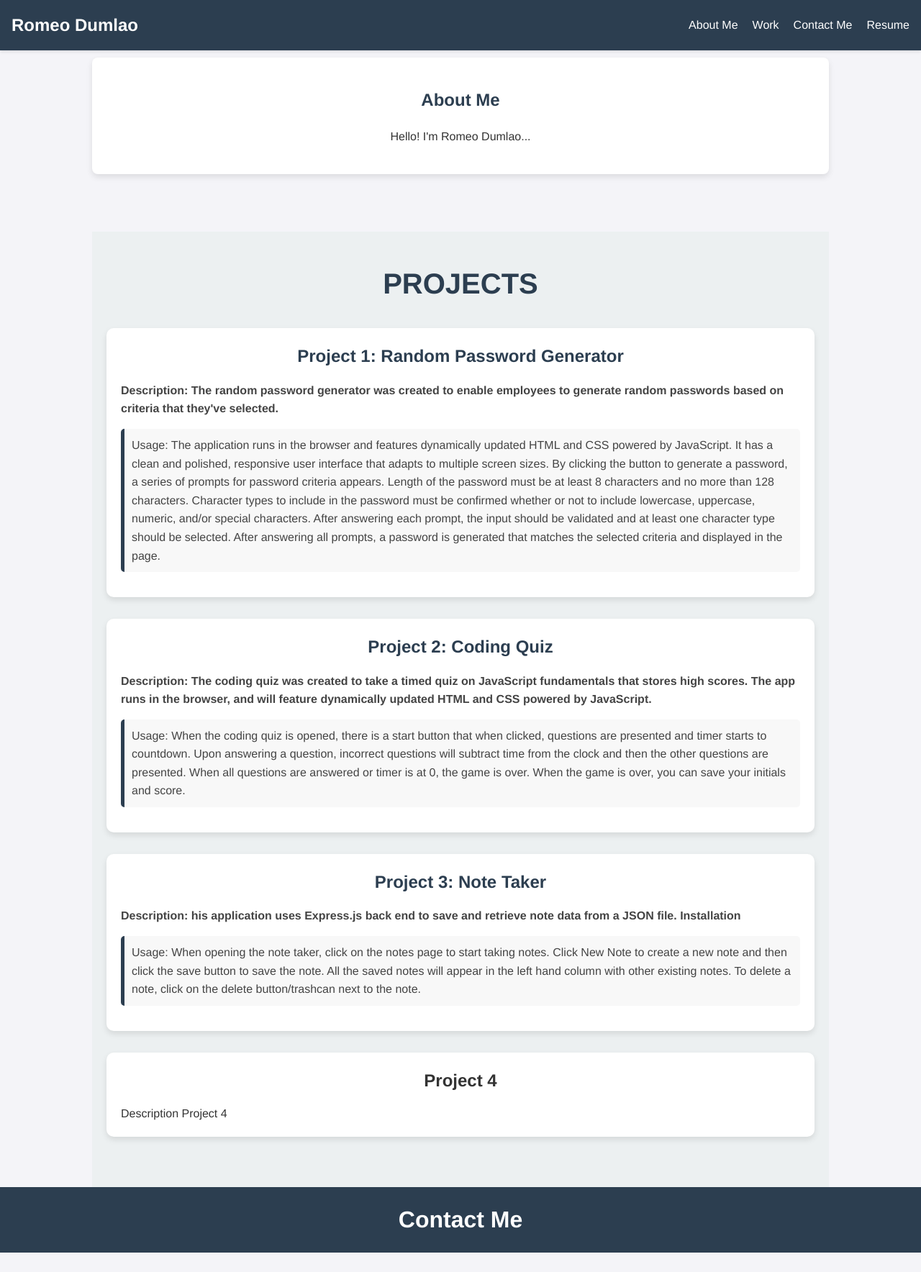
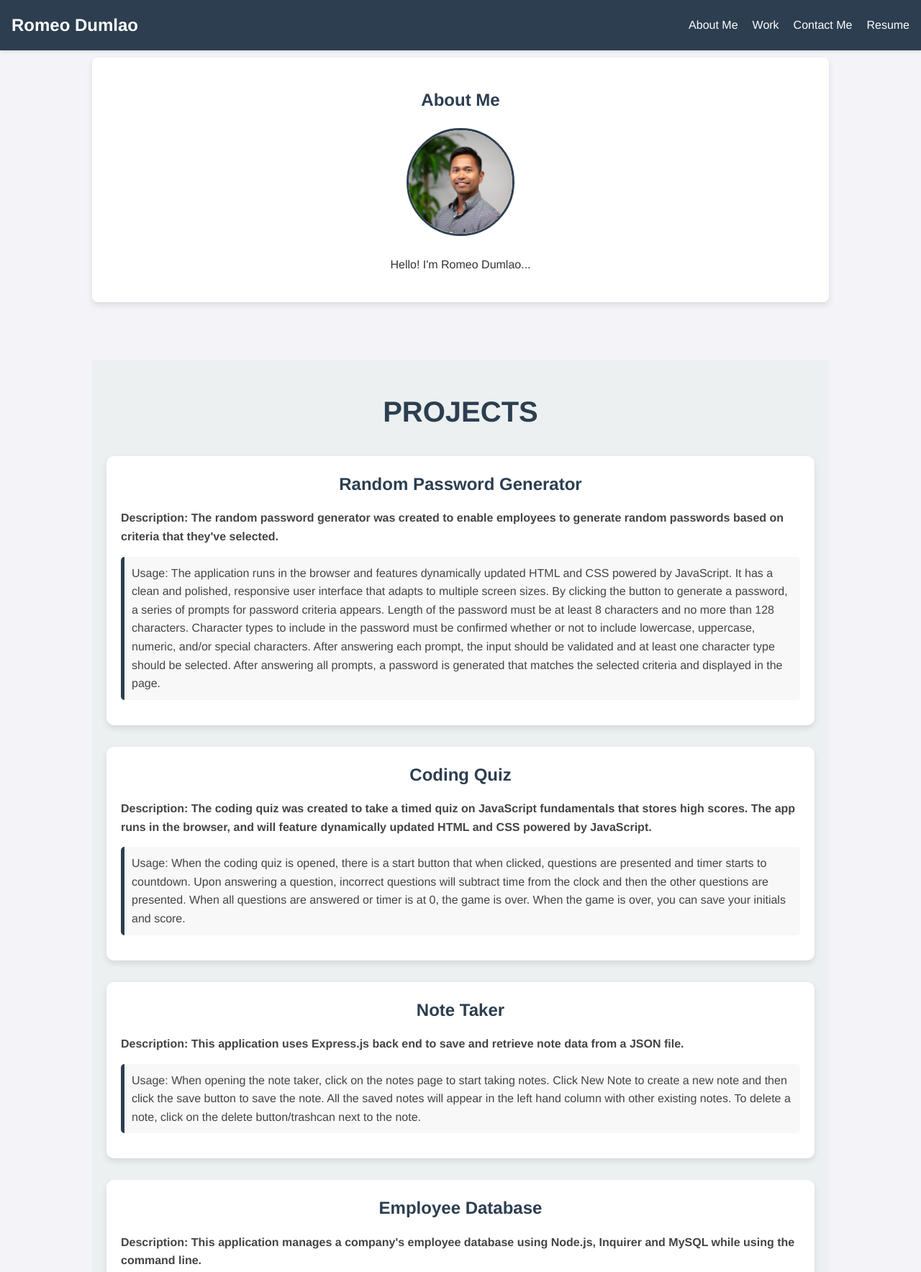
Before and after one commit to romeocd/personal-portfolio, a plain HTML site: page index.html in a window 1280 px wide. Shown: the top 1768 px of the page at 72% size. Before the commit the page ends 1741 px from the top, so only its background shows below. Drawn offline with Linux system fonts and the light colour scheme.

Commit message:
added profile picture and contact section

```diff
--- a/assets/style.css
+++ b/assets/style.css
@@ -57,7 +57,7 @@ section {
 }
 
 /* About Me Section */
-#aboutMe {
+#about {
     text-align: center;
 }
 .about-section {
--- a/index.html
+++ b/index.html
@@ -20,9 +20,9 @@
         </nav>
     </header>
         <section>
-            <div id="aboutMe" class="about-section">
+            <div id="about" class="about-section">
                 <h2>About Me</h2>
-
+                <img src="./assets/images/profilepic.jpg" alt="Romeo Dumlao" class="profile-picture">
                 <p>Hello! I'm Romeo Dumlao...</p>
         </section>
 
@@ -33,7 +33,7 @@
             </div>
 
             <div class="project" >
-                <h2><a href="https://github.com/romeocd/random-password-generator.git">Project 1: Random Password Generator</a></h2>
+                <h2><a href="https://github.com/romeocd/random-password-generator.git">Random Password Generator</a></h2>
                 <p id="description">Description: The random password generator was created to enable employees to generate random passwords based on criteria that they've selected.
                 </p>
                 <p id="usage">Usage: The application runs in the browser and features dynamically updated HTML and CSS powered by JavaScript. It has a clean and polished, responsive user interface that adapts to multiple screen sizes. By clicking the button to generate a password, a series of prompts for password criteria appears. Length of the password must be at least 8 characters and no more than 128 characters. Character types to include in the password must be confirmed whether or not to include lowercase, uppercase, numeric, and/or special characters. After answering each prompt, the input should be validated and at least one character type should be selected.
@@ -43,7 +43,7 @@
 
 
             <div class="project" >
-                <h2><a href="https://github.com/romeocd/coding-quiz">Project 2: Coding Quiz</a></h2>
+                <h2><a href="https://github.com/romeocd/coding-quiz">Coding Quiz</a></h2>
                 <p id="description">Description: The coding quiz was created to take a timed quiz on JavaScript fundamentals that stores high scores. The app runs in the browser, and will feature dynamically updated HTML and CSS powered by JavaScript.
                 </p>
                 <p id="usage">Usage: When the coding quiz is opened, there is a start button that when clicked, questions are presented and timer starts to countdown. Upon answering a question, incorrect questions will subtract time from the clock and then the other questions are presented. When all questions are answered or timer is at 0, the game is over. When the game is over, you can save your initials and score.
@@ -51,23 +51,35 @@
             </div>
 
             <div class="project" >
-                <h2><a href="https://github.com/romeocd/note-taker">Project 3: Note Taker</a></h2>
-                <p id="description">Description: his application uses Express.js back end to save and retrieve note data from a JSON file.
-                    Installation
+                <h2><a href="https://github.com/romeocd/note-taker">Note Taker</a></h2>
+                <p id="description">Description: This application uses Express.js back end to save and retrieve note data from a JSON file.
                 </p>
                 <p id="usage">Usage: When opening the note taker, click on the notes page to start taking notes. Click New Note to create a new note and then click the save button to save the note. All the saved notes will appear in the left hand column with other existing notes. To delete a note, click on the delete button/trashcan next to the note.
                 </p>
             </div>
 
             <div class="project" >
-                <h2>Project 4</h2>
-                <p>Description Project 4</p>
+                <h2><a href="https://github.com/romeocd/employee-database">Employee Database</a></h2>
+                <p id="description">Description: This application manages a company's employee database using Node.js, Inquirer and MySQL while using the command line.
+                </p>
+                <p id="usage">Usage: Upon running "npm install" then "node index.js" in the terminal, the application will present the following options: view all departments, view all roles, view all employees, add a department, add a role, add an employee, and update employee role.
+                    <br>"View All Departments" will present a formatted table showing department names and department ids.
+                    <br>"View All Roles" will present the job title, role id, the department that the role belongs to, and the salary for that role.
+                    <br>"View All Employees" will present a formatted table showing employee data, including employee ids, first names, last names, job titles, departments, salaries, and managers that the employees report to.
+                    <br>"Add a Department" will allow you to enter the name of the department and that department is added to the database.
+                    <br>"Add a Role" will allow you to enter the name, salary, and department for the role and that role is added to the database.
+                    <br>"Add an Employee" will allow you to enter the employee’s first name, last name, role, and manager, and that employee is added to the database.
+                    <br>"Update an Employee Role" will allow you to select an employee to update and their new role and this information is updated in the database.
+                </p>
             </div>
 
         </div>
         </section>
     <footer>
-        <h1>Contact Me</h1>
+        <h1 id="contact">Contact Me</h1>
+        <h2><a href="https://github.com/romeocd"></a>GitHub</h2>
+        <h2>Email: rdumlao07@gmail.com</h2>
+        <h2><a href="https://www.linkedin.com/in/romeo-dumlao-jr-59164216a/"></a>LinkedIn</h2>
     </footer>
 </body>
 </html>
```
Also changed, not shown: assets/images/profilepic.jpg (added).
